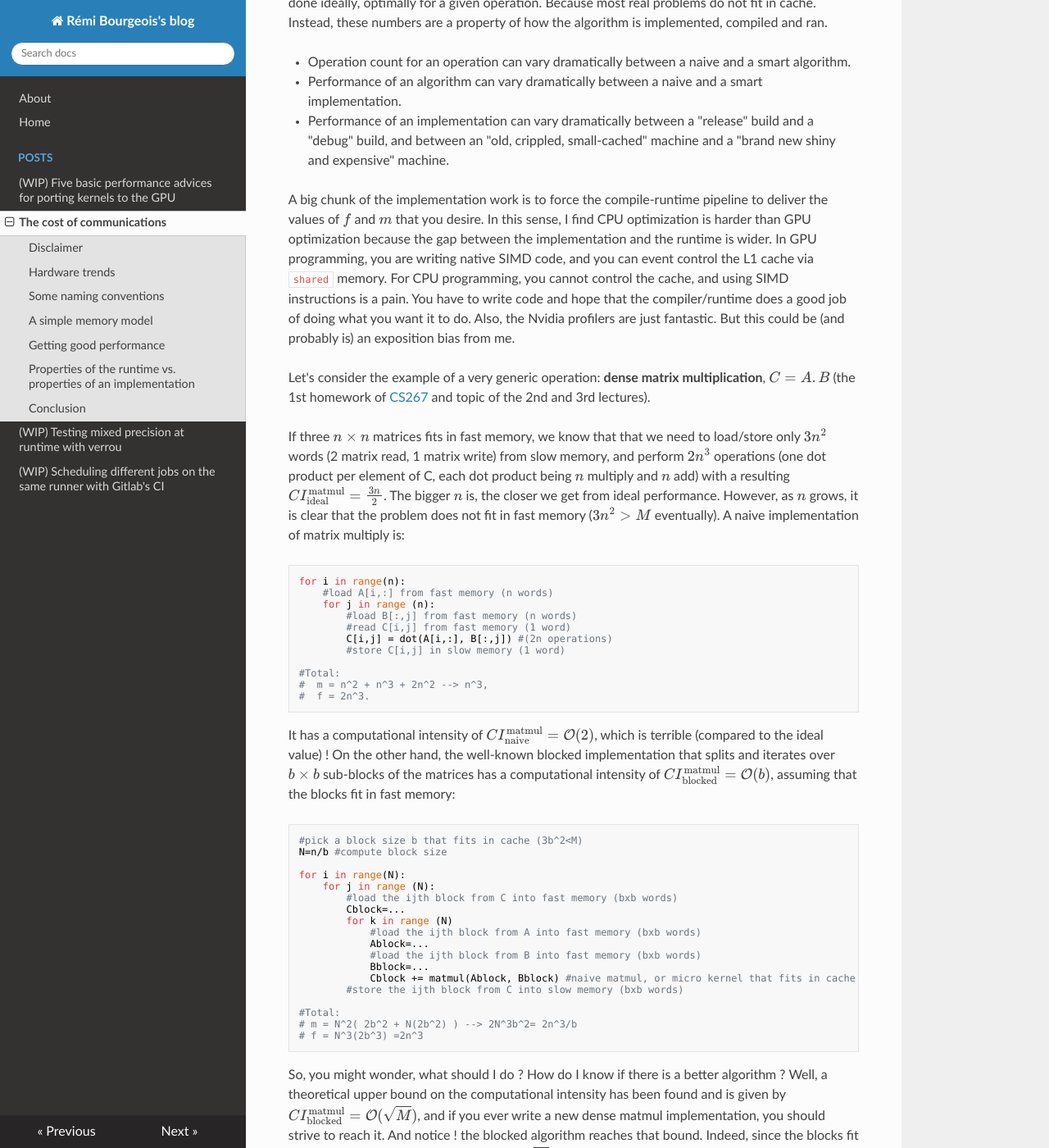
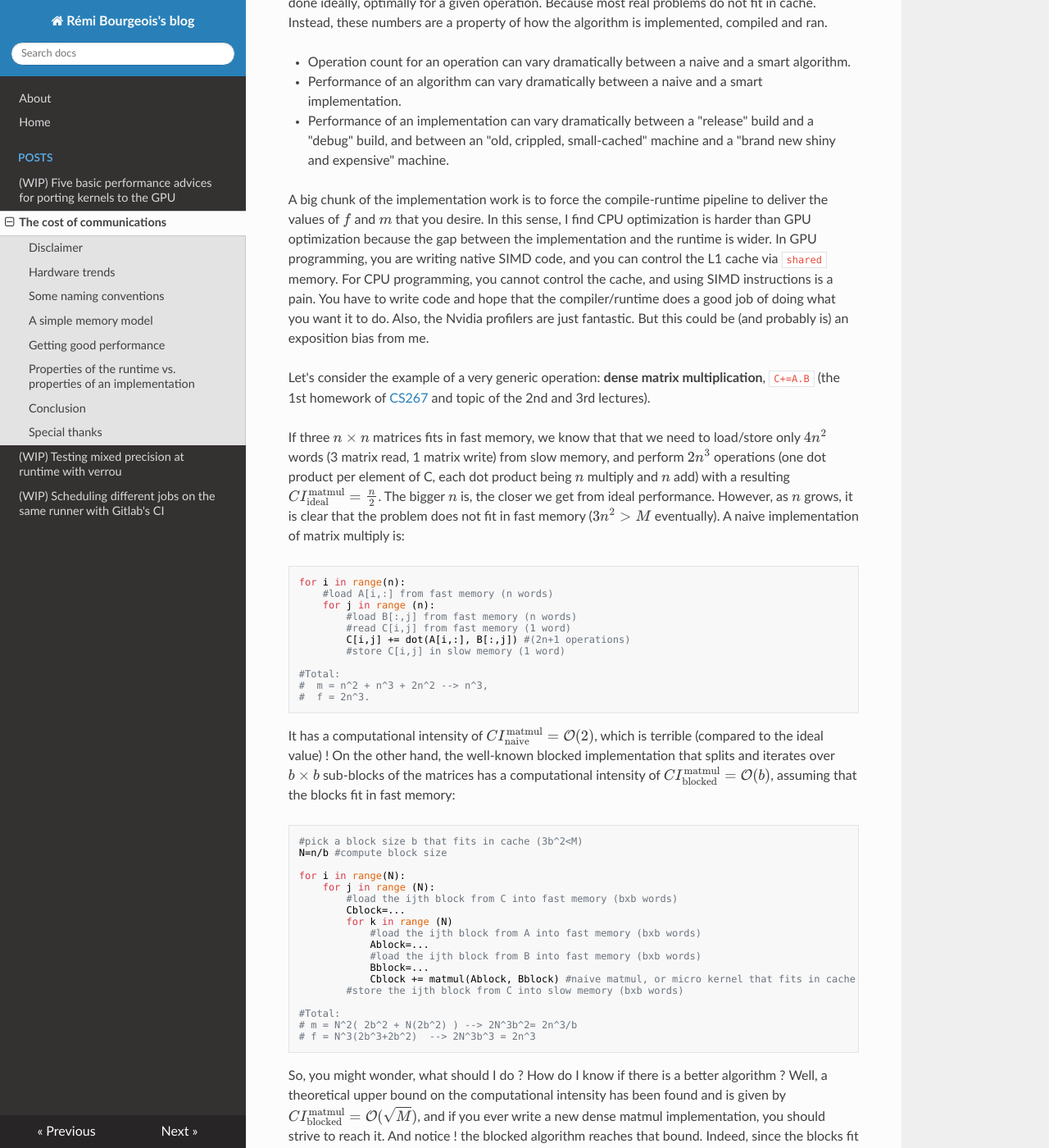
Before and after one commit to rbourgeois33/rbourgeois33.github.io, an MkDocs documentation site: the page built from docs/posts/post2.md, in a window 1280 px wide and 1400 px high, scrolled down 3756 px. Shown: the whole window at 82% size. Built offline with MkDocs 1.6.1, drawn with Linux system fonts in a browser that asks for light colours; nearby versions of some CDN libraries; some of the changed text lies outside the part shown.

Commit message:
remarques Ivan

````diff
--- a/docs/posts/post2.md
+++ b/docs/posts/post2.md
@@ -71,20 +71,20 @@ I insist on using the terminology *"properties of the **runtime (of an implement
 - Performance of an algorithm can vary dramatically between a naive and a smart implementation.
 - Performance of an implementation can vary dramatically between a "release" build and a "debug" build, and between an "old, crippled, small-cached" machine and a "brand new shiny and expensive" machine.
 
-A big chunk of the implementation work is to force the compile-runtime pipeline to deliver the values of $f$ and $m$ that you desire. In this sense, I find CPU optimization is harder than GPU optimization because the gap between the implementation and the runtime is wider. In GPU programming, you are writing native SIMD code, and you can event control the L1 cache via `shared` memory. For CPU programming, you cannot control the cache, and using SIMD instructions is a pain. You have to write code and hope that the compiler/runtime does a good job of doing what you want it to do. Also, the Nvidia profilers are just fantastic. But this could be (and probably is) an exposition bias from me.
+A big chunk of the implementation work is to force the compile-runtime pipeline to deliver the values of $f$ and $m$ that you desire. In this sense, I find CPU optimization is harder than GPU optimization because the gap between the implementation and the runtime is wider. In GPU programming, you are writing native SIMD code, and you can  control the L1 cache via `shared` memory. For CPU programming, you cannot control the cache, and using SIMD instructions is a pain. You have to write code and hope that the compiler/runtime does a good job of doing what you want it to do. Also, the Nvidia profilers are just fantastic. But this could be (and probably is) an exposition bias from me.
 
-Let's consider the example of a very generic operation: **dense matrix multiplication**, $C=A.B$ (the 1st homework of [CS267](https://sites.google.com/lbl.gov/cs267-spr2022) and topic of the 2nd and 3rd lectures).
+Let's consider the example of a very generic operation: **dense matrix multiplication**, `C+=A.B` (the 1st homework of [CS267](https://sites.google.com/lbl.gov/cs267-spr2022) and topic of the 2nd and 3rd lectures).
 
 <!--**Note** matrix-multiplication is such a constrained operation that it is difficult to differentiate the operation from the algorithm. In fact, the difference between algorithms is the way they handle cache.-->
 
-If three $n\times n$ matrices fits in fast memory, we know that that we need to load/store only $3n^2$ words (2 matrix read, 1 matrix write) from slow memory, and perform $2n^3$ operations (one dot product per element of C, each dot product being $n$ multiply and $n$ add) with a resulting $CI_{\text{ideal}}^{\text{matmul}}=\frac{3n}{2}$. The bigger $n$ is, the closer we get from ideal performance. However, as $n$ grows, it is clear that the problem does not fit in fast memory ($3n^2>M$ eventually). A naive implementation of matrix multiply is:
+If three $n\times n$ matrices fits in fast memory, we know that that we need to load/store only $4n^2$ words (3 matrix read, 1 matrix write) from slow memory, and perform $2n^3$ operations (one dot product per element of C, each dot product being $n$ multiply and $n$ add) with a resulting $CI_{\text{ideal}}^{\text{matmul}}=\frac{n}{2}$. The bigger $n$ is, the closer we get from ideal performance. However, as $n$ grows, it is clear that the problem does not fit in fast memory ($3n^2>M$ eventually). A naive implementation of matrix multiply is:
 ```python
 for i in range(n):
     #load A[i,:] from fast memory (n words)
     for j in range (n):
         #load B[:,j] from fast memory (n words)
         #read C[i,j] from fast memory (1 word)
-        C[i,j] = dot(A[i,:], B[:,j]) #(2n operations)
+        C[i,j] += dot(A[i,:], B[:,j]) #(2n+1 operations)
         #store C[i,j] in slow memory (1 word)
 
 #Total:
@@ -106,12 +106,12 @@ for i in range(N):
             Ablock=...
             #load the ijth block from B into fast memory (bxb words)
             Bblock=...
-            Cblock += matmul(Ablock, Bblock) #naive matmul, or micro kernel that fits in cache / registers (2b^3 operations)
+            Cblock += matmul(Ablock, Bblock) #naive matmul, or micro kernel that fits in cache / registers (2b^3 + 2b^2 operations)
         #store the ijth block from C into slow memory (bxb words)
 
 #Total:
 # m = N^2( 2b^2 + N(2b^2) ) --> 2N^3b^2= 2n^3/b
-# f = N^3(2b^3) =2n^3
+# f = N^3(2b^3+2b^2)  --> 2N^3b^3 = 2n^3
 ```
 So, you might wonder, what should I do ? How do I know if there is a better algorithm ? Well, a theoretical upper bound on the computational intensity has been found and is given by $CI_{\text{blocked}}^{\text{matmul}}=\mathcal{O}(\sqrt{M})$, and if you ever write a new dense matmul implementation, you should strive to reach it. And notice ! the blocked algorithm reaches that bound. Indeed, since the blocks fit in fast memory, $3b^2 <M$ $\implies$ $b=\mathcal{O}(\sqrt{M})$.
 
@@ -120,3 +120,7 @@ So, you might wonder, what should I do ? How do I know if there is a better algo
 ## Conclusion
 
 Well, all that is quite fascinating, but also overwhelming don't you think ? Well, you might not have to think about all this lower bound theory to get good speedups. In [my first post on GPU kernel optimization](post1.md) I go over frequent coding mistakes that leads to extra useless communications. In that post, I will not give guidelines to reach theoretical lower bounds for your case. This is just too general to be discussed in a blog-post. As we saw, it constitutes a research topic on it's own and implies a deep re-thinking of the algorithms and data structures. No, here we will stay simple and focus on the following: given a GPU kernel, what frequent coding mistakes should we avoid to limit the amount of data we load/store from slow memory.
+
+## Special thanks
+
+Thanks to Ivan Huard (EPITA) for providing feedback.
````
Also changed, not shown: other parts of docs/posts/post2.md (+1 -1 lines), docs/posts/post1.md (+4 -3 lines), docs/posts/image-6 (1).jpg (added), docs/posts/image-6.jpg (added), 2 other files.
